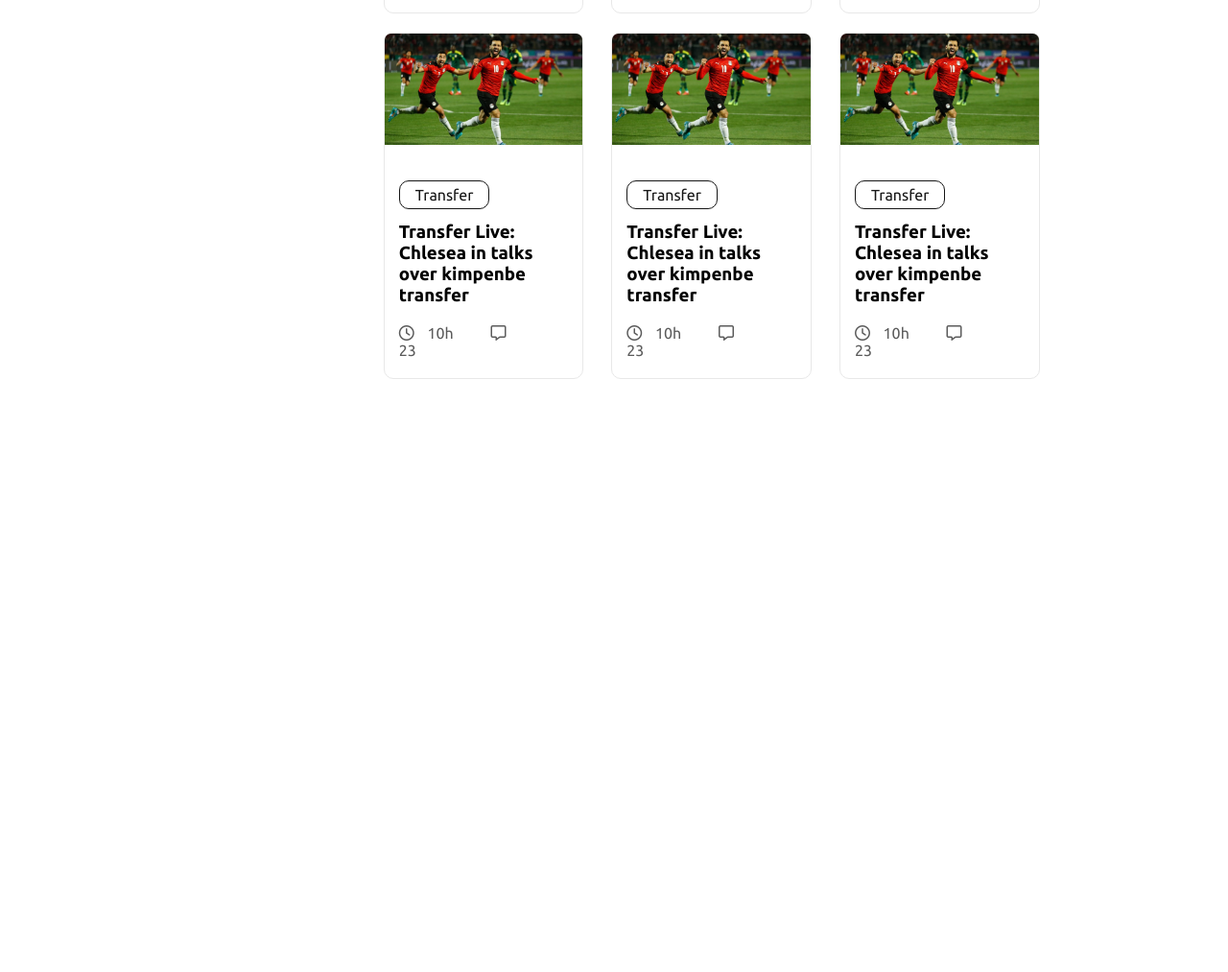
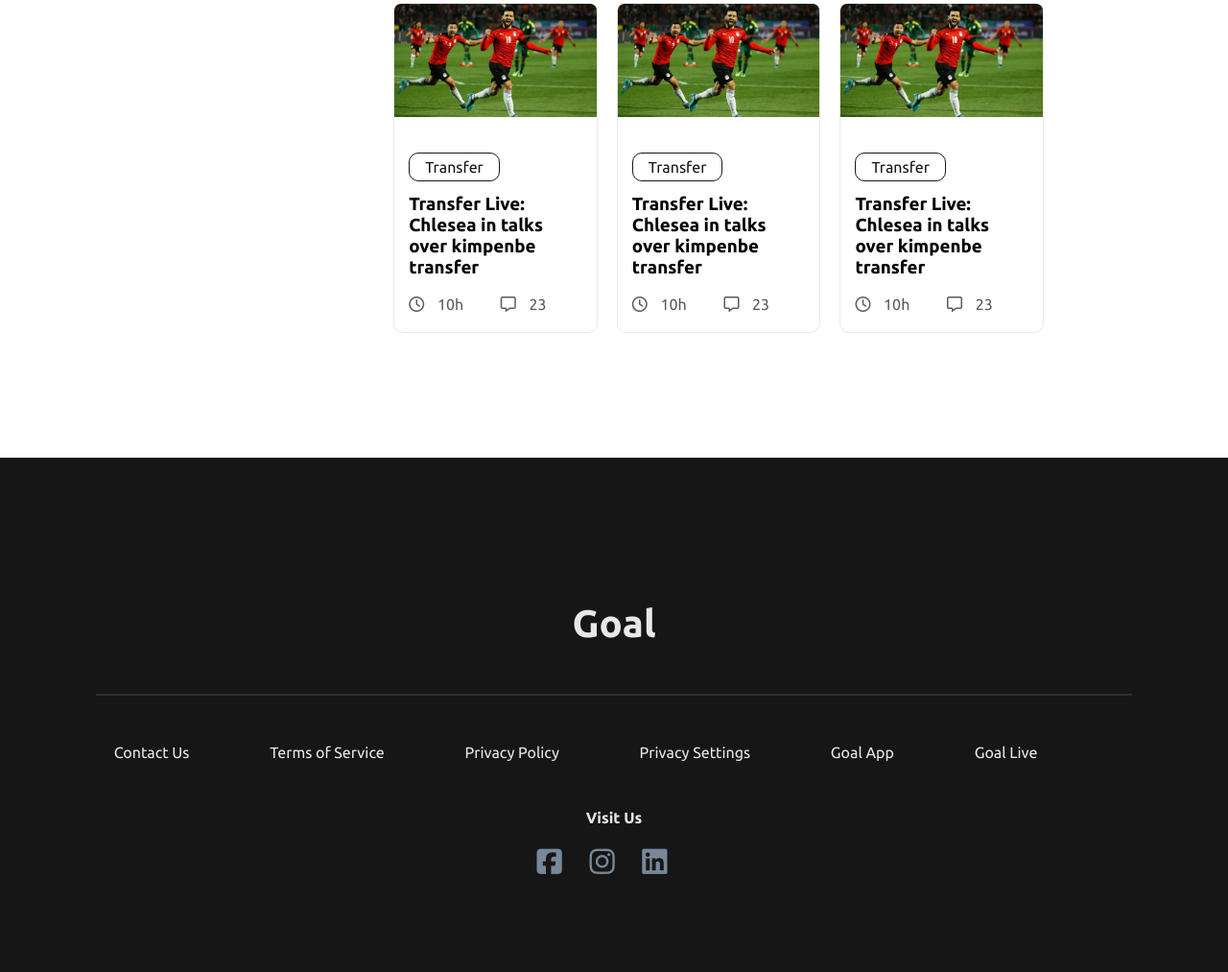
Before and after one commit to mohtadahmed/world-cup-2022, a plain HTML site: page index.html in a window 1280 px wide. Shown: the part 1678-2691 px from the top of the page at 96% size. Before the commit the page ends 2203 px from the top, so only its background shows below. Drawn offline with Linux system fonts and the light colour scheme.

Commit message:
footer section added

```diff
--- a/index.html
+++ b/index.html
@@ -51,12 +51,12 @@
 
     <main>
       <!-- Blog Section -->
-      <section class="blog-container">
+      <section id="blogs" class="blog-container">
         <div class="blog-section">
           <aside class="side-navbar">
             <a href="">Upcoming Match</a>
             <a href="">All Group</a>
-            <a href="">Blog</a>
+            <a href="#blogs">Blog</a>
           </aside>
           <div class="blogs">
             <article class="blog">
@@ -163,5 +163,26 @@
       </section>
       <!-- Blog Section -->
     </main>
+
+    <!-- Footer Section -->
+    <footer class="footer">
+      <h2>Goal</h2>
+      <hr id="line" />
+      <div class="links">
+        <a href="">Contact Us</a>
+        <a href="">Terms of Service</a>
+        <a href="">Privacy Policy</a>
+        <a href="">Privacy Settings</a>
+        <a href="">Goal App</a>
+        <a href="">Goal Live</a>
+      </div>
+      <div class="social-links">
+        <h4>Visit Us</h4>
+        <i class="fa-brands fa-square-facebook"></i>
+        <i class="fa-brands fa-instagram"></i>
+        <i class="fa-brands fa-linkedin"></i>
+      </div>
+    </footer>
+    <!-- Footer Section -->
   </body>
 </html>
--- a/styles/styles.css
+++ b/styles/styles.css
@@ -78,7 +78,7 @@ body {
 }
 
 .side-navbar {
-    width: 360px;
+    width: 460px;
     height: 312px;
     display: flex;
     flex-direction: column;
@@ -111,7 +111,7 @@ body {
 }
 
 .blog {
-    width: 95%;
+    /* width: 95%; */
     margin: 0 auto;
     border: 1px solid #E8E8E8;
     border-radius: 10px;
@@ -150,3 +150,58 @@ body {
 }
 
 /* Blog Section CSS Ends */
+
+
+/* Footer Section CSS Starts */
+.footer {
+    background-color: #161616;
+    color: #E8E8E8;
+    text-align: center;
+    padding: 100px;
+}
+
+.footer h2 {
+    font-size: 40px;
+    margin: 50px;
+}
+
+#line {
+    border: 1px solid rgba(255, 255, 255, 0.1);
+    margin-bottom: 50px;
+}
+
+.links {
+    margin-bottom: 50px;
+}
+
+.links a {
+    text-decoration: none;
+    color: #E8E8E8;
+    margin-right: 5em;
+    margin-top: 30px;
+}
+
+.social-links i {
+    margin-right: 25px;
+    font-size: 30px;
+    color: lightslategray;
+    transition: transform 500ms linear;
+}
+
+.social-links i:hover {
+    transform: scale(1.5);
+}
+
+.fa-square-facebook:hover {
+    color: #1877F2;
+}
+
+.fa-instagram:hover {
+    color: #E4405F;
+}
+
+.fa-linkedin:hover {
+    color: #0A66C2;
+}
+
+/* Footer Section CSS Ends */
```
